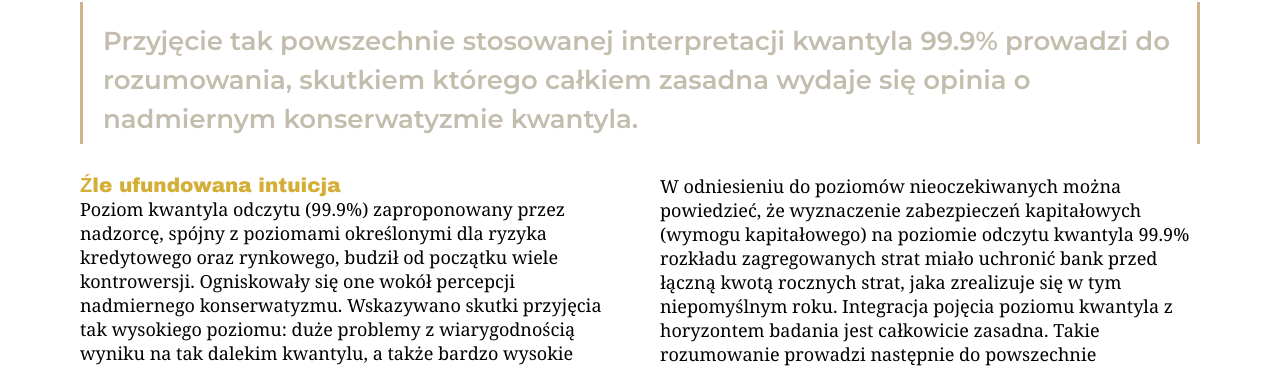
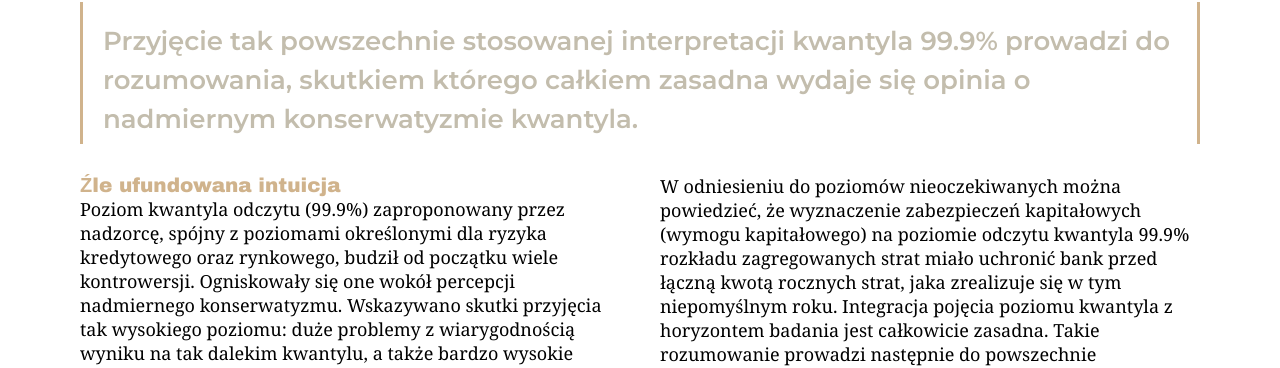
Before and after one commit to MaciejBuczak/risk-research, a Jekyll site: the page built from art-oprisk-kw999_v3_10.md, in a window 1280 px wide. Shown: the part 3740-4108 px from the top of the page. Built offline with Jekyll 4.4.1, drawn with Linux system fonts in a browser that asks for light colours.

Commit message:
Update art-oprisk-kw999-layout_v3_10.html

```diff
--- a/_layouts/art-oprisk-kw999-layout_v3_10.html
+++ b/_layouts/art-oprisk-kw999-layout_v3_10.html
@@ -1149,7 +1149,7 @@
         <div class="ryzmod-columns" style="display: flex; gap: 40px; margin-top: 30px; margin-bottom: 30px;">
           <!-- Kolumna 1 -->
           <div style="flex: 1;">
-            <h5 style="font-family: Arial Black, Arial, sans-serif; font-size: 20px; font-weight: bold; color: #D4AF37">Źle ufundowana intuicja</h5>
+            <h5 style="font-family: Arial Black, Arial, sans-serif; font-size: 20px; font-weight: bold; color: #d0b38c">Źle ufundowana intuicja</h5>
             <p style="margin-bottom: 15px;">Poziom kwantyla odczytu (99.9%) zaproponowany przez nadzorcę, spójny z poziomami określonymi dla ryzyka kredytowego oraz rynkowego, budził od początku wiele kontrowersji.
               Ogniskowały się one wokół percepcji nadmiernego konserwatyzmu.
               Wskazywano skutki przyjęcia tak wysokiego poziomu: duże problemy z wiarygodnością wyniku na tak dalekim kwantylu, a także bardzo wysokie poziomy kapitałów korespondujące z poziomem 99.9%.
```
